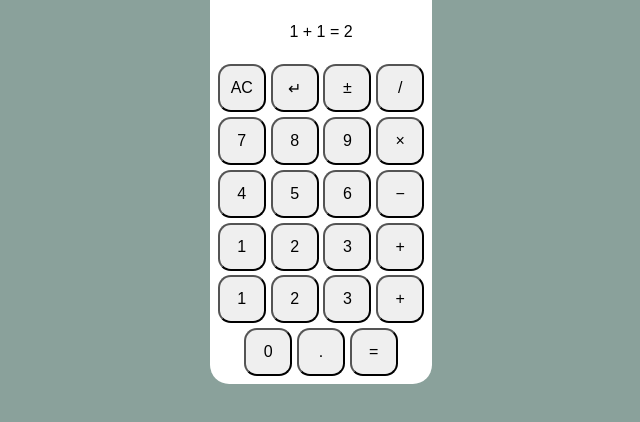
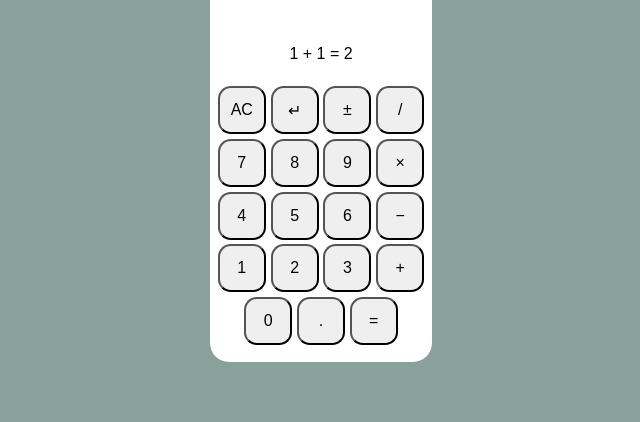
Before and after one commit to vanessapigwin/top-calculator, a plain HTML site: page index.html in a window 1280 px wide. Shown: the part 252-674 px from the top of the page, without its empty margins (319-959 px from the left). Drawn offline with Linux system fonts and the light colour scheme.

Commit message:
edit layout

```diff
--- a/index.html
+++ b/index.html
@@ -37,12 +37,6 @@
                 <button class="operation" id="subtract">&#43;</button>
             </div>
             <div>
-                <button class="number">1</button>
-                <button class="number">2</button>
-                <button class="number">3</button>
-                <button class="operation" id="add">&#43;</button>
-            </div>
-            <div>
                 <button class="number zero">0</button>
                 <button class="number">.</button>
                 <button class="operation">&#61;</button>
```
